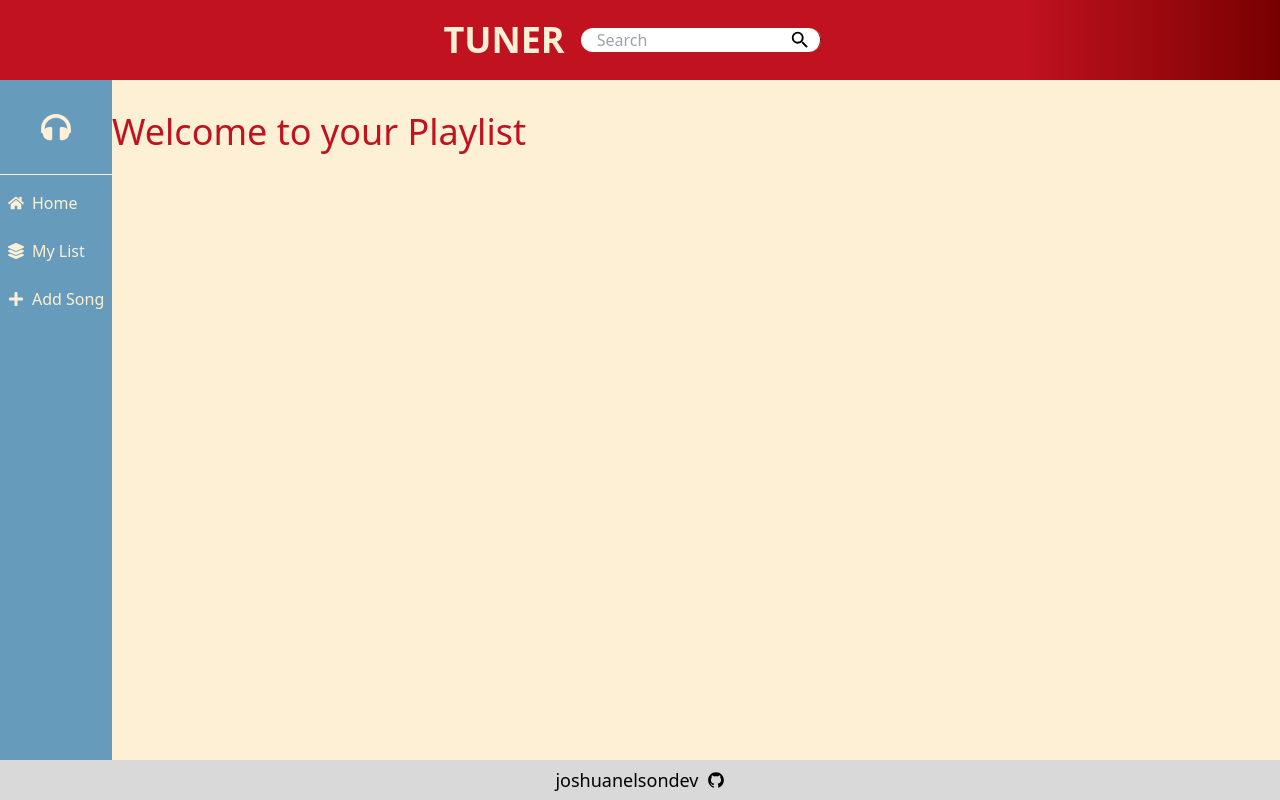
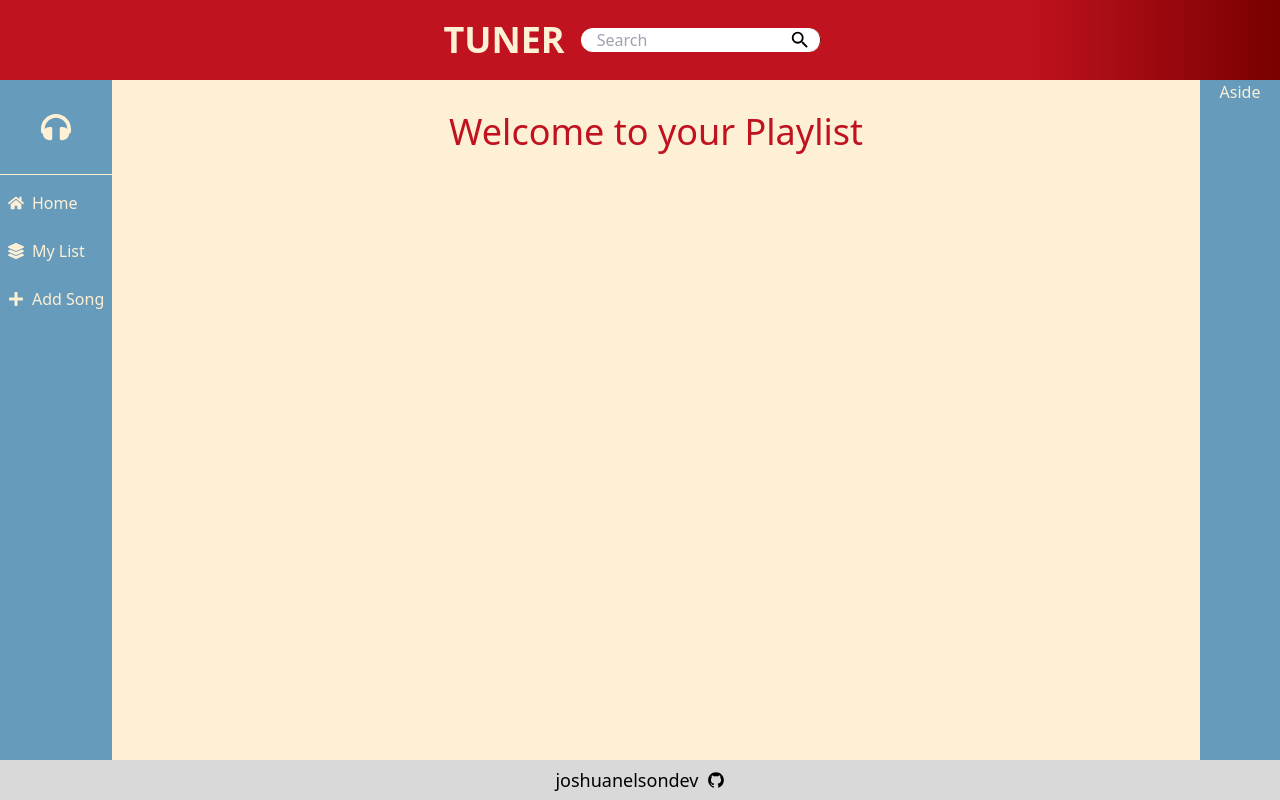
Before and after one commit to 9-3-pursuit/lab-express-sql-seed-read, a React (Create React App) app in the folder front-end/: page / in a window 1280 px wide. Built offline with nearby package versions, Linux system fonts and the light colour scheme.

Commit message:
Edit Home page layout

```diff
--- a/front-end/src/App.js
+++ b/front-end/src/App.js
@@ -22,7 +22,7 @@ function App() {
         <Header className="w-full" />
         <div className="flex flex-grow">
           <NavBar className="w-1/4 flex-shrink-0" />
-          <Routes className="flex-grow">
+          <Routes className="flex-grow-1">
             <Route path="/" element={<Home />} />
             <Route path="/songs" element={<Index />} />
             <Route path="/songs/new" element={<New />} />
--- a/front-end/src/Components/Aside.js
+++ b/front-end/src/Components/Aside.js
@@ -2,6 +2,8 @@
 
 export default function Aside() {
     return (
-        <div></div>
+        <div className="bg-neutral h-full w-20 flex flex-col items-center">
+            <h2 className="text-light">Aside</h2>
+        </div>
     )
 }
--- a/front-end/src/Pages/Home.js
+++ b/front-end/src/Pages/Home.js
@@ -2,7 +2,7 @@
 
 export default function Home() {
   return (
-    <div className="flex justify-center mt-8">
+    <div className="mt-8 flex-grow flex justify-center">
       <h1 className="text-4xl text-secondary">Welcome to your Playlist</h1>
     </div>
   )
```
